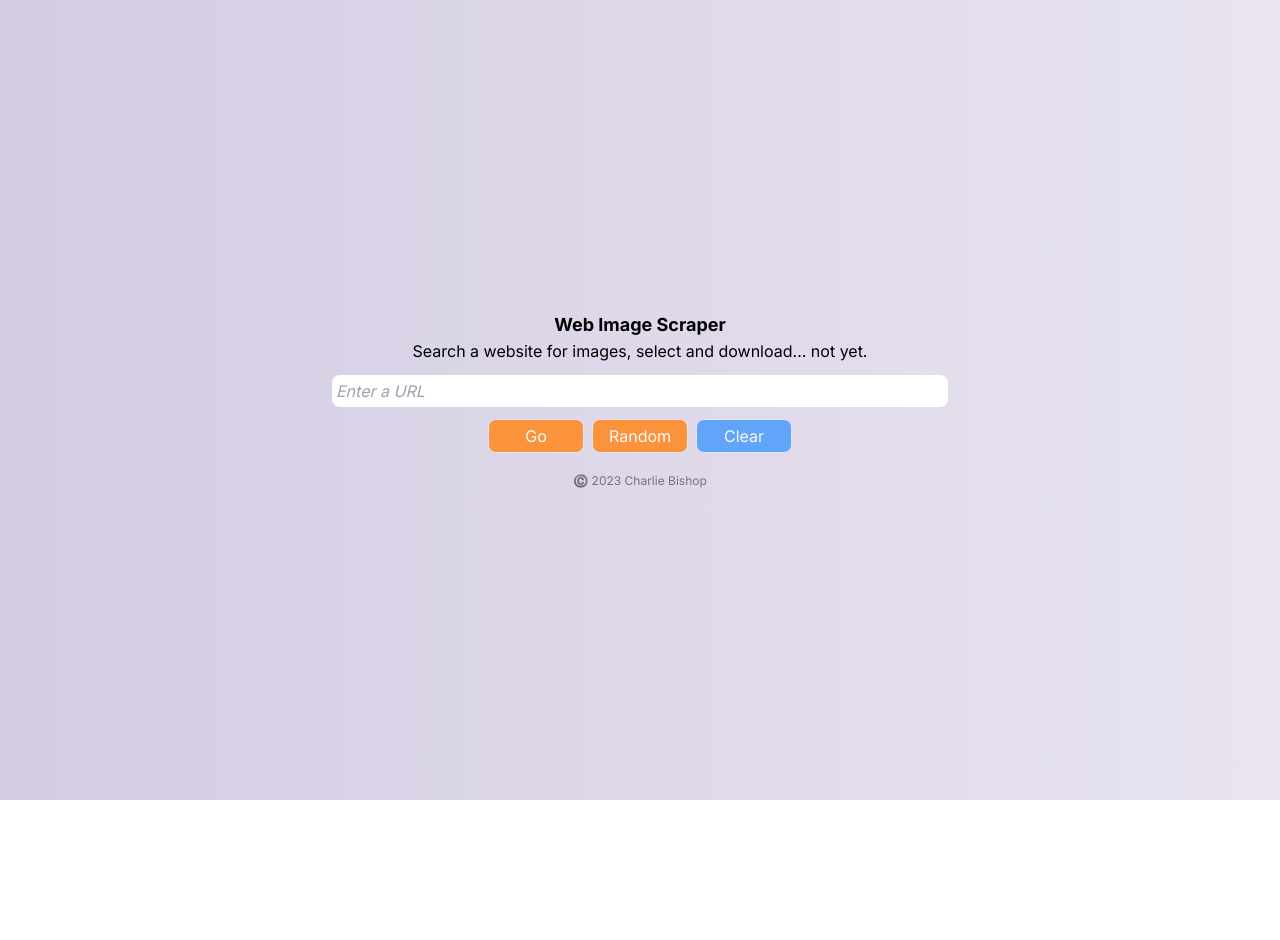
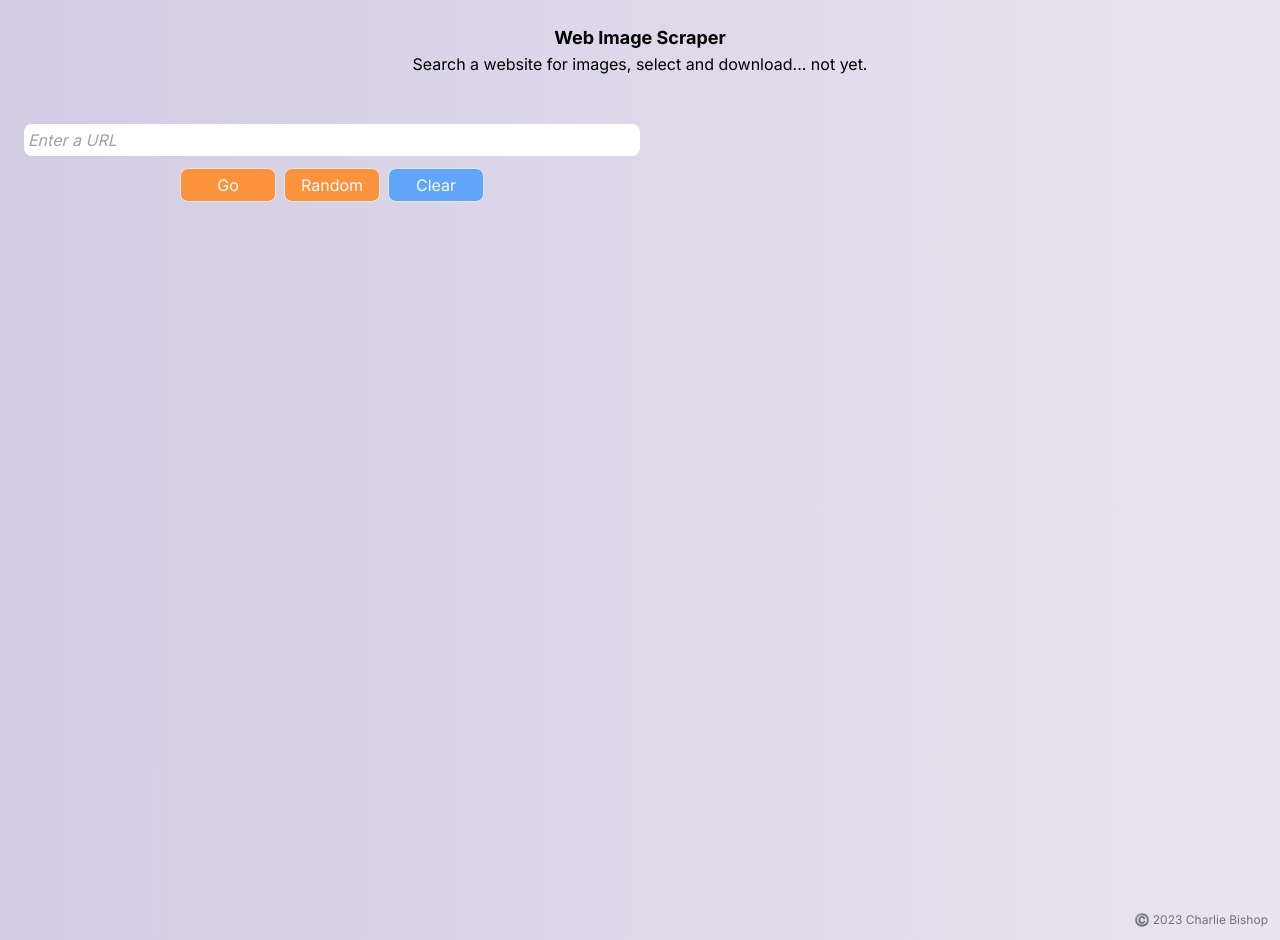
Before and after one commit to charlieBdev/web-img-scraper, a Next.js app: page / in a window 1280 px wide. Before the commit the page ends 800 px from the top, so only its background shows below. Built offline with nearby package versions, Linux system fonts and the light colour scheme.

Commit message:
add bless

```diff
--- a/package.json
+++ b/package.json
@@ -17,7 +17,7 @@
     "eslint-config-next": "13.5.2",
     "next": "13.5.2",
     "postcss": "8.4.30",
-    "puppeteer": "^21.3.1",
+    "puppeteer-core": "^21.3.1",
     "react": "18.2.0",
     "react-dom": "18.2.0",
     "react-icons": "^4.11.0",
--- a/src/app/components/Footer.tsx
+++ b/src/app/components/Footer.tsx
@@ -2,8 +2,8 @@ import Link from "next/link";
 
 export const Footer = () => {
 	return (
-		<footer>
-			<p className="text-neutral-500 text-xs">
+		<footer className="static bottom-0 right-0 w-full">
+			<p className="text-neutral-500 text-xs text-right p-3">
 				©️ 2023{" "}
 				<Link href="https://charliebdev.vercel.app/" target="_blank">
 					Charlie Bishop
--- a/src/app/components/Header.tsx
+++ b/src/app/components/Header.tsx
@@ -1,7 +1,11 @@
+// import Link from "next/link";
+
 export const Header = () => {
 	return (
-		<header className="flex flex-col items-center">
+		<header className="flex flex-col items-center p-6">
+			{/* <Link href="/"> */}
 			<h1 className="text-lg font-bold">Web Image Scraper</h1>
+			{/* </Link> */}
 			<h2>Search a website for images, select and download... not yet.</h2>
 		</header>
 	);
--- /dev/null
+++ b/src/app/data.tsx
@@ -0,0 +1,13 @@
+export const predefinedUrls = [
+	"https://www.bbc.co.uk/news",
+	"https://www.bbc.co.uk/sport",
+	"https://en.wikipedia.org/wiki/Sheffield",
+	"https://charliebdev.vercel.app/projects",
+	"https://rickastley.co.uk/",
+	"https://unsplash.com/",
+	"https://www.bbcgoodfood.com/howto/guide/top-10-most-popular-autumn-recipes",
+	"https://bjjfanatics.com/",
+	"https://blogs.nasa.gov/webb/category/james-webb-space-telescope/",
+	"https://www.akaipro.com/products/mpc-series",
+	"https://www.rane.com/products/mixers",
+];
--- a/src/app/layout.tsx
+++ b/src/app/layout.tsx
@@ -1,6 +1,8 @@
 import "./globals.css";
 import type { Metadata } from "next";
 import { Inter } from "next/font/google";
+import { Header } from "./components/Header";
+import { Footer } from "./components/Footer";
 
 const inter = Inter({ subsets: ["latin"] });
 
@@ -16,7 +18,11 @@ export default function RootLayout({
 }) {
 	return (
 		<html lang="en">
-			<body className={inter.className}>{children}</body>
+			<body className={inter.className}>
+				<Header />
+				{children}
+				<Footer />
+			</body>
 		</html>
 	);
 }
--- a/src/app/page.tsx
+++ b/src/app/page.tsx
@@ -6,8 +6,7 @@ import { AiOutlineDelete } from "react-icons/ai";
 // import { Bars } from "react-loading-icons";
 // import { BallTriangle } from "react-loading-icons";
 import { Audio } from "react-loading-icons";
-import { Header } from "./components/Header";
-import { Footer } from "./components/Footer";
+import { predefinedUrls } from "./data";
 export const dynamic = "force-dynamic";
 
 type ImageInfo = {
@@ -16,20 +15,6 @@ type ImageInfo = {
 	height: string;
 	width: string;
 };
-
-const predefinedUrls = [
-	"https://www.bbc.co.uk/news",
-	"https://www.bbc.co.uk/sport",
-	"https://en.wikipedia.org/wiki/Sheffield",
-	"https://charliebdev.vercel.app/projects",
-	"https://rickastley.co.uk/",
-	"https://unsplash.com/",
-	"https://www.bbcgoodfood.com/howto/guide/top-10-most-popular-autumn-recipes",
-	"https://bjjfanatics.com/",
-	"https://blogs.nasa.gov/webb/category/james-webb-space-telescope/",
-	"https://www.akaipro.com/products/mpc-series",
-	"https://www.rane.com/products/mixers",
-];
 
 export default function Home() {
 	const [url, setUrl] = useState("");
@@ -114,8 +99,7 @@ export default function Home() {
 	};
 
 	return (
-		<main className="flex min-h-screen flex-col items-center p-6 gap-3 justify-center">
-			<Header />
+		<main className="flex min-h-screen flex-col p-6 gap-3">
 			<form
 				className="flex flex-col gap-3 w-full items-center lg:w-2/4"
 				onSubmit={handleSubmit}
@@ -175,6 +159,8 @@ export default function Home() {
 						</label>
 					</div> */}
 				</div>
+
+				{/* History */}
 				{urlHistory.length > 0 && !isLoading && (
 					<section className="flex flex-col items-center bg-neutral-50 bg-opacity-20 rounded shadow-lg hover:shadow-xl w-full p-2 gap-2">
 						<p className="font-semibold text-neutral-950">
@@ -188,7 +174,7 @@ export default function Home() {
 										type="submit"
 										onClick={() => handleHistoryLinkClick(searchedUrl)}
 									>
-										{searchedUrl}
+										<p className="truncate">{searchedUrl}</p>
 									</button>
 									<button
 										className="hover:text-orange-500"
@@ -204,21 +190,25 @@ export default function Home() {
 				)}
 			</form>
 
+			{/* Errors */}
 			{error && <p className="text-red-500">{error}</p>}
 
 			<section className="text-center flex flex-col gap-2 items-center">
+				{/* Results length */}
 				{imgInfo.length > 0 && !isLoading && !error && (
 					<p>
 						<span className="font-bold text-neutral-950">{imgInfo.length}</span>{" "}
 						images scraped
 					</p>
 				)}
+
 				{isLoading ? (
 					// <Bars />
 					<div className="flex justify-center">
 						<Audio />
 					</div>
 				) : (
+					// Results
 					<div className="grid gap-2 md:grid-cols-2 lg:grid-cols-3 xl:grid-cols-4">
 						{imgInfo.map((img, index) => (
 							<div
@@ -242,6 +232,8 @@ export default function Home() {
 						))}
 					</div>
 				)}
+
+				{/* Top button */}
 				<button
 					onClick={scrollToTop}
 					className={`${
@@ -250,7 +242,6 @@ export default function Home() {
 				>
 					Top
 				</button>
-				<Footer />
 			</section>
 		</main>
 	);
--- a/src/pages/api/scraper.js
+++ b/src/pages/api/scraper.js
@@ -1,10 +1,15 @@
-import puppeteer from "puppeteer";
+import puppeteer from "puppeteer-core";
 
 export default async function scraper(req, res) {
   const { url } = req.query;
 
   try {
-    const browser = await puppeteer.launch({headless: 'new'});
+    // const browser = await puppeteer.launch({headless: 'new'});
+
+    const browser = await puppeteer.connect({
+      browserWSEndpoint: `wss://chrome.browserless.io?token=${process.env.BLESS_TOKEN}`,
+    })
+
     const page = await browser.newPage();
     await page.goto(url);
 
```
Also changed, not shown: 1 other file (tests, documents, lock files or other folders).
